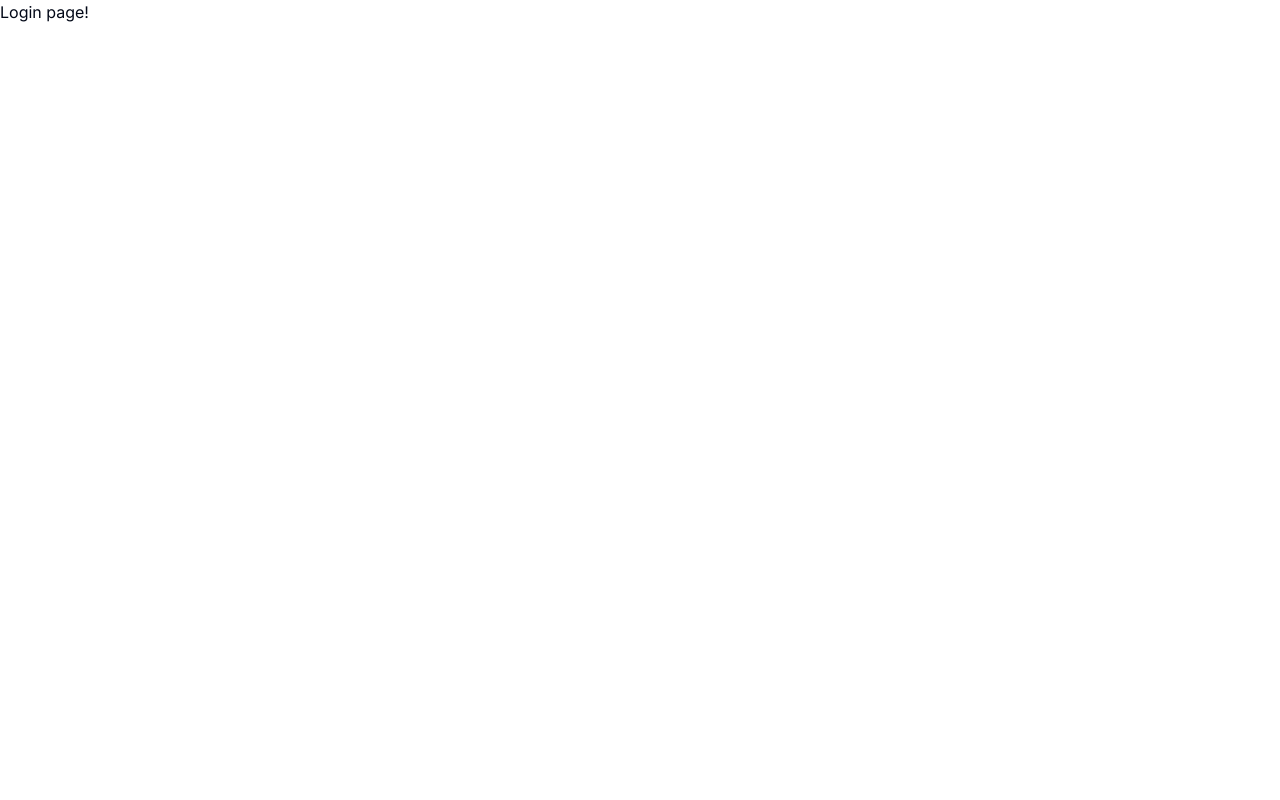
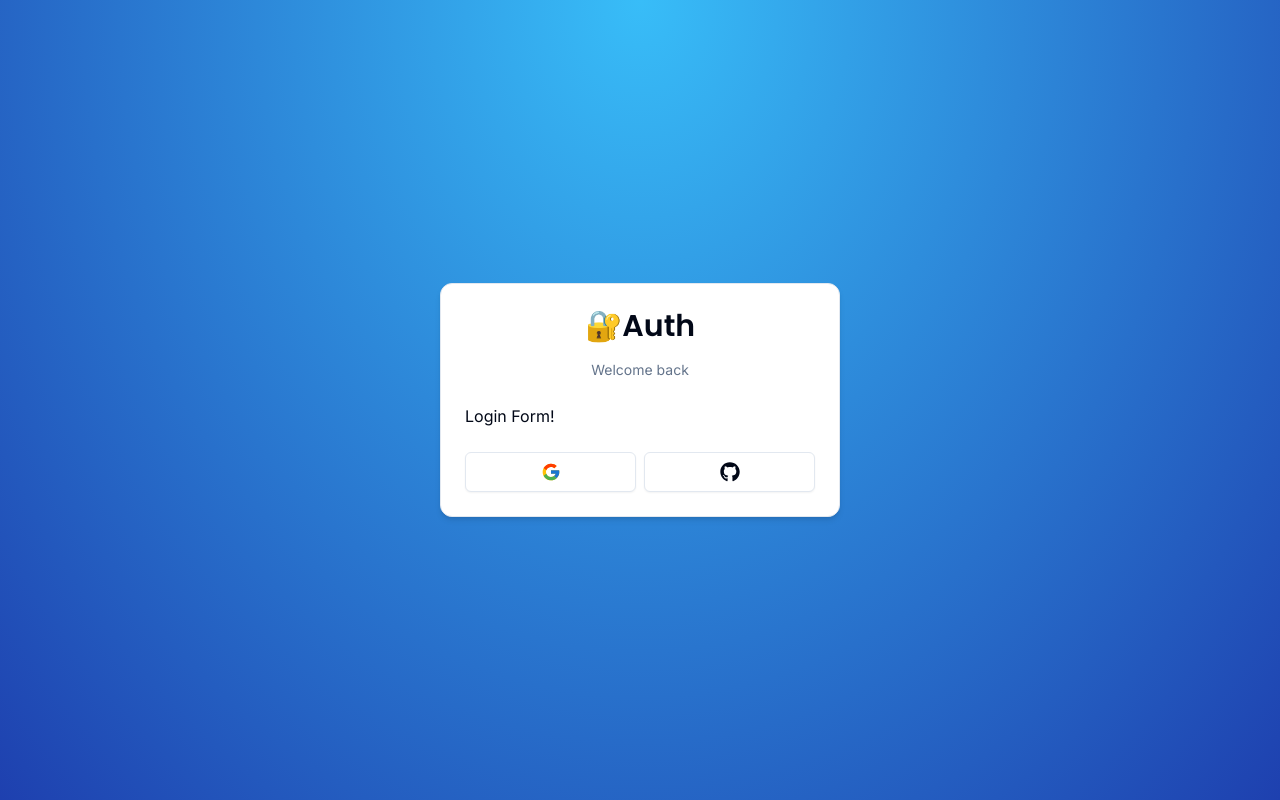
Before and after one commit to bhavnagarg12ja/Next_Auth, a Next.js app: page /auth/login in a window 1280 px wide. Built offline with nearby package versions, Linux system fonts and the light colour scheme.

Commit message:
components

```diff
--- /dev/null
+++ b/app/auth/login/layout.tsx
@@ -0,0 +1,10 @@
+import * as React from 'react';
+const AuthLayout = ({ children }: { children: React.ReactNode }) => {
+  return (
+    <div className="h-full flex items-center justify-center bg-[radial-gradient(ellipse_at_top,_var(--tw-gradient-stops))] from-sky-400 to-blue-800 ">
+      {children}
+    </div>
+  );
+};
+
+export default AuthLayout;
--- a/app/auth/login/page.tsx
+++ b/app/auth/login/page.tsx
@@ -1,5 +1,17 @@
+import LoginForm from '@/components/auth/login-form';
+import { CardWrapper } from '@/components/auth/card-wrapper';
+
 const LoginPage = () => {
-  return <div>Login page!</div>;
+  return (
+    <CardWrapper
+      headerLabel="Welcome back"
+      backButtonLabel="Don't have an account"
+      backButtonhref="/auth/regiter"
+      showSocial
+    >
+      <LoginForm />
+    </CardWrapper>
+  );
 };
 
 export default LoginPage;
--- a/app/page.tsx
+++ b/app/page.tsx
@@ -12,6 +12,7 @@
     <main className="flex h-full flex-col items-center justify-center bg-[radial-gradient(ellipse_at_top,_var(--tw-gradient-stops))] from-sky-400 to-blue-800">
       <div className="space-y-6 text-center">
         <h1
+          //The cn function is used to conditionally concatenate class names.
           className={cn(
             'text-6xl font-semibold text-white drop-shadow-md',
             font.className
--- /dev/null
+++ b/components/auth/card-wrapper.tsx
@@ -0,0 +1,40 @@
+'use-client';
+
+import {
+  Card,
+  CardContent,
+  CardHeader,
+  CardFooter,
+} from '@/components/ui/card';
+
+interface CardWrapperProps {
+  children: React.ReactNode;
+  headerLabel: string;
+  backButtonLabel: string;
+  backButtonhref: string;
+  showSocial?: boolean;
+}
+import { Header } from '@/components/auth/header';
+import { Social } from '@/components/auth/social';
+
+export const CardWrapper = ({
+  children,
+  headerLabel,
+  backButtonLabel,
+  backButtonhref,
+  showSocial,
+}: CardWrapperProps) => {
+  return (
+    <Card className="w-[400px] shadow-md">
+      <CardHeader>
+        <Header label={headerLabel} />
+      </CardHeader>
+      <CardContent>{children}</CardContent>
+      {showSocial && (
+        <CardFooter>
+          <Social />
+        </CardFooter>
+      )}
+    </Card>
+  );
+};
--- /dev/null
+++ b/components/auth/header.tsx
@@ -0,0 +1,20 @@
+import { Poppins } from 'next/font/google';
+import { cn } from '@/lib/utils';
+
+const font = Poppins({
+  subsets: ['latin'],
+  weight: ['600'],
+});
+
+interface HeaderProps {
+  label: string;
+}
+
+export const Header = ({ label }: HeaderProps) => {
+  return (
+    <div className="w-full flex flex-col items-center justify-center gap-y-4">
+      <h1 className={cn('text-3xl font-semibold', font.className)}>🔐Auth</h1>
+      <p className="text-muted-foreground text-sm">{label}</p>
+    </div>
+  );
+};
--- /dev/null
+++ b/components/auth/login-form.tsx
@@ -0,0 +1,4 @@
+const LoginForm = () => {
+  return <div>Login Form!</div>;
+};
+export default LoginForm;
--- /dev/null
+++ b/components/auth/social.tsx
@@ -0,0 +1,16 @@
+'use-client';
+import { FcGoogle } from 'react-icons/fc';
+import { FaGithub } from 'react-icons/fa';
+import { Button } from '@/components/ui/button';
+export const Social = () => {
+  return (
+    <div className="flex items-center w-full gap-x-2">
+      <Button size="lg" className="w-full" variant="outline">
+        <FcGoogle className="h-5 w-5" />
+      </Button>
+      <Button size="lg" className="w-full" variant="outline">
+        <FaGithub className="h-5 w-5" />
+      </Button>
+    </div>
+  );
+};
--- /dev/null
+++ b/components/ui/card.tsx
@@ -0,0 +1,76 @@
+import * as React from "react"
+
+import { cn } from "@/lib/utils"
+
+const Card = React.forwardRef<
+  HTMLDivElement,
+  React.HTMLAttributes<HTMLDivElement>
+>(({ className, ...props }, ref) => (
+  <div
+    ref={ref}
+    className={cn(
+      "rounded-xl border bg-card text-card-foreground shadow",
+      className
+    )}
+    {...props}
+  />
+))
+Card.displayName = "Card"
+
+const CardHeader = React.forwardRef<
+  HTMLDivElement,
+  React.HTMLAttributes<HTMLDivElement>
+>(({ className, ...props }, ref) => (
+  <div
+    ref={ref}
+    className={cn("flex flex-col space-y-1.5 p-6", className)}
+    {...props}
+  />
+))
+CardHeader.displayName = "CardHeader"
+
+const CardTitle = React.forwardRef<
+  HTMLParagraphElement,
+  React.HTMLAttributes<HTMLHeadingElement>
+>(({ className, ...props }, ref) => (
+  <h3
+    ref={ref}
+    className={cn("font-semibold leading-none tracking-tight", className)}
+    {...props}
+  />
+))
+CardTitle.displayName = "CardTitle"
+
+const CardDescription = React.forwardRef<
+  HTMLParagraphElement,
+  React.HTMLAttributes<HTMLParagraphElement>
+>(({ className, ...props }, ref) => (
+  <p
+    ref={ref}
+    className={cn("text-sm text-muted-foreground", className)}
+    {...props}
+  />
+))
+CardDescription.displayName = "CardDescription"
+
+const CardContent = React.forwardRef<
+  HTMLDivElement,
+  React.HTMLAttributes<HTMLDivElement>
+>(({ className, ...props }, ref) => (
+  <div ref={ref} className={cn("p-6 pt-0", className)} {...props} />
+))
+CardContent.displayName = "CardContent"
+
+const CardFooter = React.forwardRef<
+  HTMLDivElement,
+  React.HTMLAttributes<HTMLDivElement>
+>(({ className, ...props }, ref) => (
+  <div
+    ref={ref}
+    className={cn("flex items-center p-6 pt-0", className)}
+    {...props}
+  />
+))
+CardFooter.displayName = "CardFooter"
+
+export { Card, CardHeader, CardFooter, CardTitle, CardDescription, CardContent }
--- a/package.json
+++ b/package.json
@@ -16,6 +16,7 @@
     "next": "14.2.4",
     "react": "^18",
     "react-dom": "^18",
+    "react-icons": "^5.2.1",
     "tailwind-merge": "^2.3.0",
     "tailwindcss-animate": "^1.0.7"
   },
```
Also changed, not shown: 1 other file (tests, documents, lock files or other folders).
